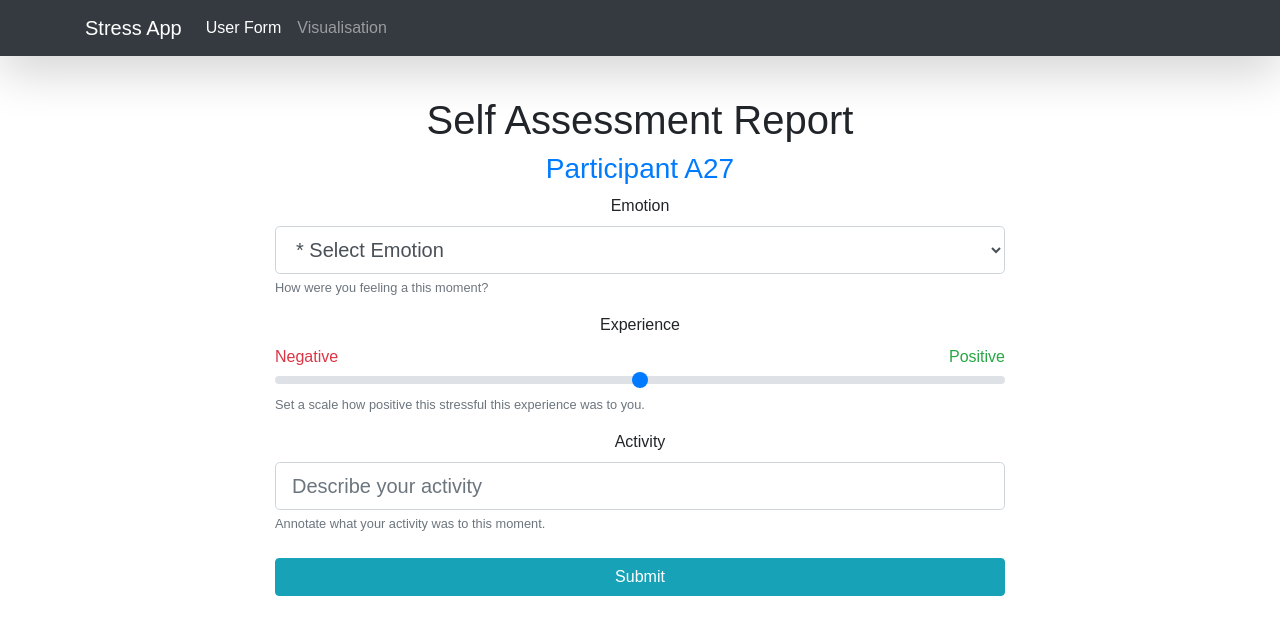
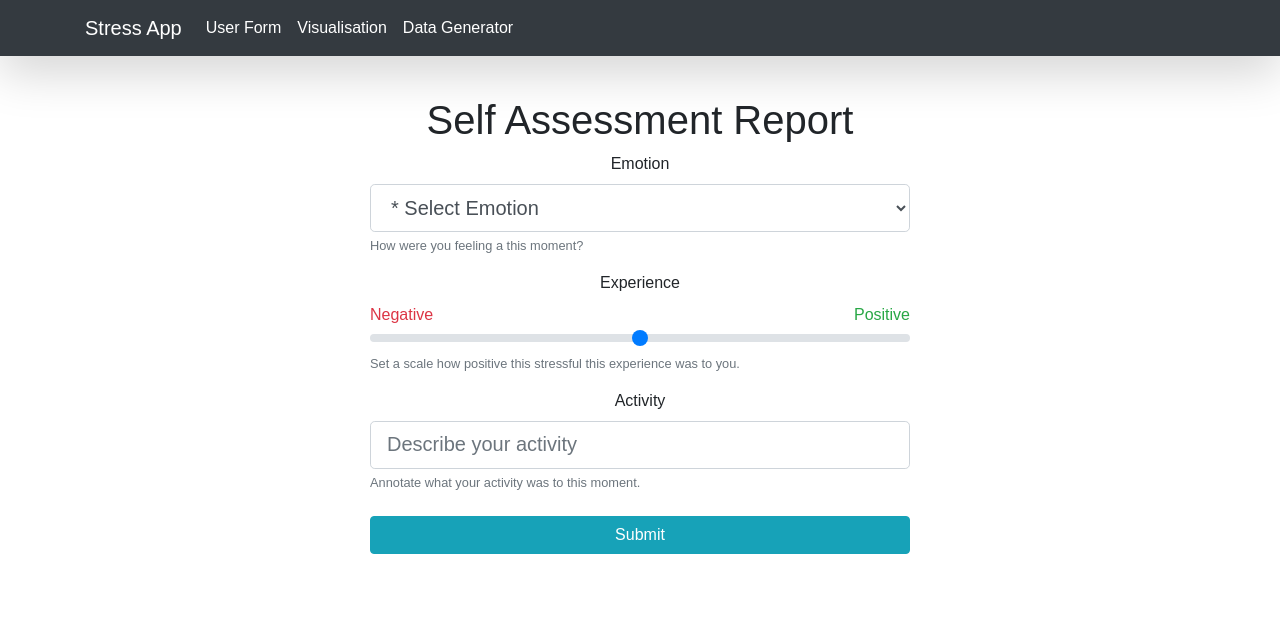
Before and after one commit to samsoedien/project-beautiful-data-heartrate, a React (Create React App) app in the folder client/: page /user-form in a window 1280 px wide. Shown: the top 634 px of the page. Built offline with nearby package versions, Linux system fonts and the light colour scheme.

Commit message:
small routes fix

```diff
--- a/client/package.json
+++ b/client/package.json
@@ -2,6 +2,7 @@
   "name": "client",
   "version": "0.1.0",
   "private": true,
+  "homepage": "http://beautiful-data.herokuapp.com",
   "dependencies": {
     "axios": "^0.18.0",
     "bootstrap": "^4.1.3",
--- a/client/src/App.js
+++ b/client/src/App.js
@@ -1,11 +1,12 @@
-import React, { Component } from 'react';
-import { BrowserRouter as Router, Route } from 'react-router-dom';
-import './App.css';
+import React, { Component } from "react";
+import { BrowserRouter as Router, Route } from "react-router-dom";
+import "./App.css";
 
-import Home from './components/Home';
-import Navbar from './components/Navbar';
-import Form from './components/Form';
-import Visualisation from './components/Visualisation';
+import Home from "./components/Home";
+import Navbar from "./components/Navbar";
+import Form from "./components/Form";
+import Visualisation from "./components/Visualisation";
+import FakeDataCollector from "./components/FakeDataCollector";
 // import LineChart from './LineChart';
 
 class App extends Component {
@@ -17,6 +18,7 @@ class App extends Component {
           <Route exact path="/" component={Home} />
           <Route exact path="/user-form" component={Form} />
           <Route exact path="/visualisation" component={Visualisation} />
+          <Route exact path="/data-generator" component={FakeDataCollector} />
         </div>
       </Router>
     );
--- a/client/src/components/FakeDataCollector.jsx
+++ b/client/src/components/FakeDataCollector.jsx
@@ -1,30 +1,30 @@
-import React, { Component } from 'react';
-import axios from 'axios';
+import React, { Component } from "react";
+import axios from "axios";
 
 class FakeDataCollector extends Component {
-  constructor(props){
+  constructor(props) {
     super(props);
     this.state = {
       currentCount: 200,
-      bpm: 0,
-    }
+      bpm: 0
+    };
   }
 
   timer() {
-    let bpmValue = Math.floor((Math.random() * 100) + 60);
+    let bpmValue = Math.floor(Math.random() * 100 + 60);
     this.setState({
       currentCount: this.state.currentCount - 1,
       bpm: bpmValue
     });
-    if(this.state.currentCount < 1) {
+    if (this.state.currentCount < 1) {
       clearInterval(this.intervalId);
     }
 
     const newHeartdata = {
       bpm: this.state.bpm
-    }
+    };
     axios
-      .post('/api/heartdata', newHeartdata)
+      .post("/api/heartdata", newHeartdata)
       .then(res => console.log(res.data))
       .catch(err => console.log(err));
   }
@@ -32,20 +32,17 @@ class FakeDataCollector extends Component {
   componentDidMount() {
     this.intervalId = setInterval(this.timer.bind(this), 5000);
   }
-  componentWillUnmount(){
+  componentWillUnmount() {
     clearInterval(this.intervalId);
   }
   render() {
-    return(
+    return (
       <div className="p-3">
         <div>
           <h5 className="text-muted">Generating Data...</h5>
         </div>
-        <div>
-          Measured BPM: {this.state.bpm}
-        </div>
+        <div>Measured BPM: {this.state.bpm}</div>
       </div>
-
     );
   }
 }
--- a/client/src/components/Form.jsx
+++ b/client/src/components/Form.jsx
@@ -32,7 +32,7 @@ export default class Form extends Component {
 
     // axios post request
     axios
-      .post("/api/users/5bc6efe6049a81f6f675e2fb/stressdata", newUserdata)
+      .post("/api/users/1/stressdata", newUserdata)
       .then(res => console.log(res.data))
       .catch(err => console.log(err));
   }
@@ -58,9 +58,8 @@ export default class Form extends Component {
       <div className="form-component">
         <div className="container">
           <div className="row">
-            <div className="col-md-8 m-auto">
+            <div className="col-md-6 m-auto">
               <h1 className="text-center pt-3">Self Assessment Report</h1>
-              <h3 className="text-primary">Participant A27</h3>
               <form onSubmit={this.onSubmit}>
                 <div className="form-group">
                   <label className="text-left">Emotion</label>
--- a/client/src/components/Navbar.jsx
+++ b/client/src/components/Navbar.jsx
@@ -1,22 +1,42 @@
-import React from 'react';
+import React from "react";
 // import PropTypes from 'prop-types';
-import { Link } from 'react-router-dom';
+import { Link } from "react-router-dom";
 
 const Navbar = () => {
   return (
     <nav className="navbar navbar-expand-sm navbar-dark bg-dark shadow-lg mb-4 p-2 bg-dark">
       <div className="container">
-        <Link to="/" className="navbar-brand">Stress App</Link>
-        <button className="navbar-toggler" type="button" data-toggle="collapse" data-target="#navbarSupportedContent" aria-controls="navbarSupportedContent" aria-expanded="false" aria-label="Toggle navigation">
+        <Link to="/" className="navbar-brand">
+          Stress App
+        </Link>
+        <button
+          className="navbar-toggler"
+          type="button"
+          data-toggle="collapse"
+          data-target="#navbarSupportedContent"
+          aria-controls="navbarSupportedContent"
+          aria-expanded="false"
+          aria-label="Toggle navigation"
+        >
           <span className="navbar-toggler-icon" />
         </button>
         <div className="collapse navbar-collapse" id="navbarSupportedContent">
           <ul className="navbar-nav mr-auto">
             <li className="nav-item active">
-              <Link to="/user-form" className="nav-link">User Form<span className="sr-only">(current)</span></Link>
+              <Link to="/user-form" className="nav-link">
+                User Form
+                <span className="sr-only">(current)</span>
+              </Link>
             </li>
-            <li className="nav-item">
-              <Link to="/visualisation" className="nav-link">Visualisation</Link>
+            <li className="nav-item active">
+              <Link to="/visualisation" className="nav-link">
+                Visualisation
+              </Link>
+            </li>
+            <li className="nav-item active">
+              <Link to="/data-generator" className="nav-link">
+                Data Generator
+              </Link>
             </li>
           </ul>
         </div>
--- a/client/src/components/Visualisation.jsx
+++ b/client/src/components/Visualisation.jsx
@@ -1,14 +1,12 @@
-import React, { Component } from 'react';
+import React, { Component } from "react";
 
-import FakeDataCollector from './FakeDataCollector';
+import FakeDataCollector from "./FakeDataCollector";
 
 class Visualisation extends Component {
   render() {
     return (
       <div className="visualisation">
-        <h1 >Visualisation</h1>
-        <h3 className="text-primary">Participant A27</h3>
-        <FakeDataCollector />
+        <h1>Visualisation</h1>
       </div>
     );
   }
```
Also changed, not shown: 1 other file (tests, documents, lock files or other folders).
